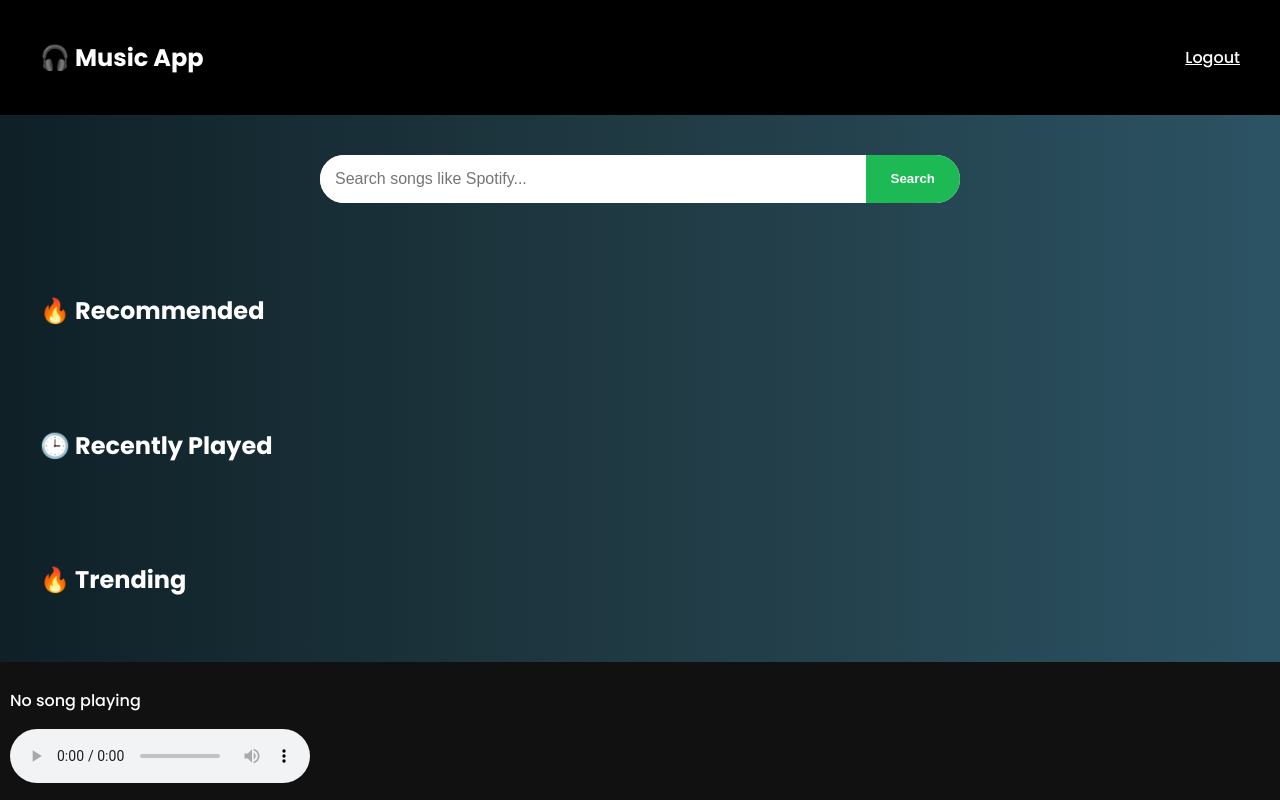
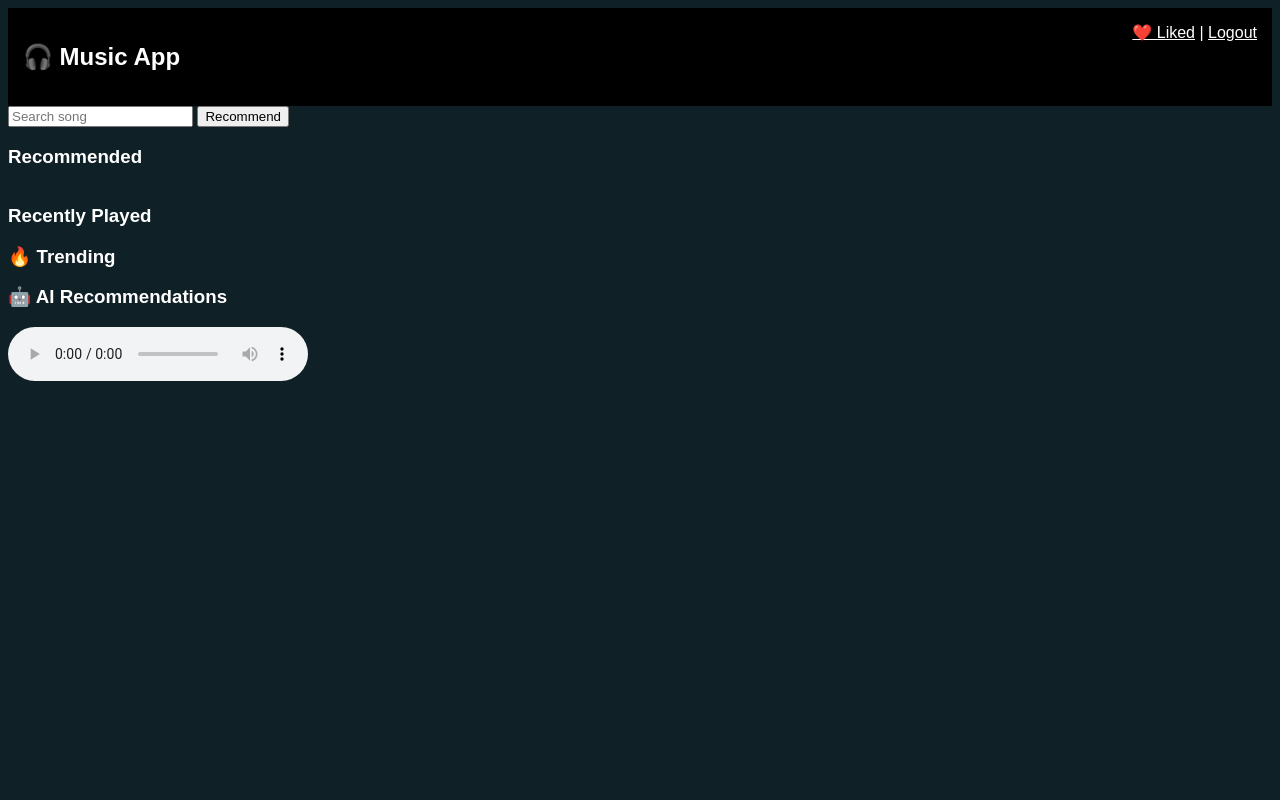
Before and after one commit to Swaliha-jamadar-070/Music-Recommender-System, a Flask app: page / in a window 1280 px wide. Run offline with Flask 3, Linux system fonts and the light colour scheme; the visitor is signed in with stand-in values (Sample User, id 1); data that the repository does not hold is empty; some libraries are stand-ins or nearby versions.

Commit message:
Update index.html

```diff
--- a/templates/index.html
+++ b/templates/index.html
@@ -1,134 +1,17 @@
 <!DOCTYPE html>
 <html>
 <head>
-<title>Music App 🎧</title>
-<link rel="icon" href="data:,">
-
-<link href="https://fonts.googleapis.com/css2?family=Poppins:wght@300;500;700&display=swap" rel="stylesheet">
-
+<title>Music App</title>
 <style>
-body{
-    font-family:Poppins;
-    background:linear-gradient(to right,#0f2027,#203a43,#2c5364);
-    color:white;
-    margin:0;
-}
-
-/* HEADER */
-.header{
-    display:flex;
-    justify-content:space-between;
-    align-items:center;
-    padding:20px 40px;
-    background:#000;
-}
-
-/* CENTER SEARCH */
-.search-section{
-    display:flex;
-    justify-content:center;
-    margin:40px 0;
-}
-
-.search-box{
-    width:50%;
-    display:flex;
-    background:white;
-    border-radius:50px;
-    overflow:hidden;
-}
-
-.search-box input{
-    flex:1;
-    padding:15px;
-    border:none;
-    outline:none;
-    font-size:16px;
-}
-
-.search-box button{
-    padding:15px 25px;
-    border:none;
-    background:#1db954;
-    color:white;
-    font-weight:bold;
-    cursor:pointer;
-}
-
-/* SECTION */
-.section{
-    padding:30px 40px;
-}
-
-/* GRID */
-.grid{
-    display:grid;
-    grid-template-columns:repeat(auto-fill,minmax(200px,1fr));
-    gap:20px;
-}
-
-/* CARD */
-.card{
-    background:#181818;
-    padding:15px;
-    border-radius:12px;
-    transition:0.3s;
-}
-
-.card:hover{
-    transform:scale(1.05);
-    background:#282828;
-}
-
-.cover{
-    width:100%;
-    height:180px;
-    border-radius:10px;
-    object-fit:cover;
-}
-
-/* BUTTONS */
-.btn{
-    margin-top:8px;
-    padding:8px 12px;
-    border:none;
-    border-radius:6px;
-    cursor:pointer;
-}
-
-.play{ background:#1db954; color:white; }
-.like{ background:#333; color:white; }
-
-/* HISTORY STYLE (LIKE YOUTUBE) */
-.history-item{
-    display:flex;
-    align-items:center;
-    background:#181818;
-    margin-bottom:10px;
-    padding:10px;
-    border-radius:8px;
-    cursor:pointer;
-}
-
-.history-item img{
-    width:60px;
-    height:60px;
-    border-radius:6px;
-    margin-right:15px;
-}
-
-/* PLAYER */
-.player{
-    position:fixed;
-    bottom:0;
-    width:100%;
-    background:#111;
-    padding:10px;
-}
+body{background:#0f2027;color:white;font-family:Arial}
+.header{background:black;padding:15px;display:flex;justify-content:space-between}
+.grid{display:flex;gap:20px;flex-wrap:wrap}
+.card{background:#1c1c1c;padding:10px;width:200px;border-radius:10px}
+img{width:100%;height:150px}
 </style>
 
 <script>
-function playSong(name, artist, preview){
+function playSong(name, preview){
     fetch('/track_play',{
         method:'POST',
         headers:{'Content-Type':'application/json'},
@@ -136,16 +19,13 @@ function playSong(name, artist, preview){
     });
 
     let player = document.getElementById("player");
-    let now = document.getElementById("now");
 
     if(preview){
         player.src = preview;
         player.play();
     }else{
-        window.open(`https://youtube.com/results?search_query=${name} ${artist}`);
+        window.open("https://youtube.com/results?search_query="+name);
     }
-
-    now.innerText = "🎶 " + name + " - " + artist;
 }
 
 function likeSong(name){
@@ -153,83 +33,62 @@ function likeSong(name){
         method:'POST',
         headers:{'Content-Type':'application/json'},
         body:JSON.stringify({song:name})
-    });
+    }).then(()=>alert("Liked!"));
 }
 </script>
-
 </head>
 
 <body>
 
-<!-- HEADER -->
 <div class="header">
-    <h2>🎧 Music App</h2>
-    <a href="/logout" style="color:white;">Logout</a>
-</div>
-
-<!-- SEARCH -->
-<div class="search-section">
-<form method="POST" class="search-box">
-    <input name="song" placeholder="Search songs like Spotify..." required>
-    <button>Search</button>
-</form>
-</div>
-
-<!-- RECOMMENDED -->
-<div class="section">
-<h2>🔥 Recommended</h2>
-<div class="grid">
-{% for song in recommendations %}
-<div class="card">
-<img src="{{ song.image }}" class="cover">
-<h4>{{ song.name }}</h4>
-<p>{{ song.artist }}</p>
-
-<button class="btn play"
-onclick="playSong('{{ song.name }}','{{ song.artist }}','{{ song.preview }}')">
-▶ Play</button>
-
-<button class="btn like"
-onclick="likeSong('{{ song.name }}')">
-❤️ Like</button>
-</div>
-{% endfor %}
+<h2>🎧 Music App</h2>
+<div>
+<a href="/liked" style="color:white;">❤️ Liked</a> |
+<a href="/logout" style="color:white;">Logout</a>
 </div>
 </div>
 
-<!-- HISTORY (UPGRADED) -->
-<div class="section">
-<h2>🕒 Recently Played</h2>
+<form method="POST">
+<input name="song" placeholder="Search song">
+<button>Recommend</button>
+</form>
 
-{% for song in history %}
-<div class="history-item"
-onclick="playSong('{{ song[0] }}','{{ song[1] }}','')">
+<h3>Recommended</h3>
+<div class="grid">
+{% for s in recommendations %}
+<div class="card">
+<img src="{{s.image}}">
+<p>{{s.name}}</p>
+<p>{{s.artist}}</p>
 
-<img src="https://via.placeholder.com/100">
-<div>
-<b>{{ song[0] }}</b><br>
-<small>{{ song[1] }}</small>
-</div>
-
+<button onclick="playSong('{{s.name}}','{{s.preview}}')">▶ Play</button>
+<button onclick="likeSong('{{s.name}}')">❤️ Like</button>
 </div>
 {% endfor %}
 </div>
 
-<!-- TRENDING -->
-<div class="section">
-<h2>🔥 Trending</h2>
+<h3>Recently Played</h3>
+<ul>
+{% for h in history %}
+<li>{{h[0]}} - {{h[1]}}</li>
+{% endfor %}
+</ul>
+
+<h3>🔥 Trending</h3>
 <ul>
 {% for t in trending %}
-<li>{{ t }}</li>
+<li>{{t}}</li>
 {% endfor %}
 </ul>
-</div>
 
-<!-- PLAYER -->
-<div class="player">
-<p id="now">No song playing</p>
+<h3>🤖 AI Recommendations</h3>
+<ul>
+{% for a in ai_recs %}
+<li>{{a}}</li>
+{% endfor %}
+</ul>
+
 <audio id="player" controls></audio>
-</div>
 
 </body>
 </html>
```
